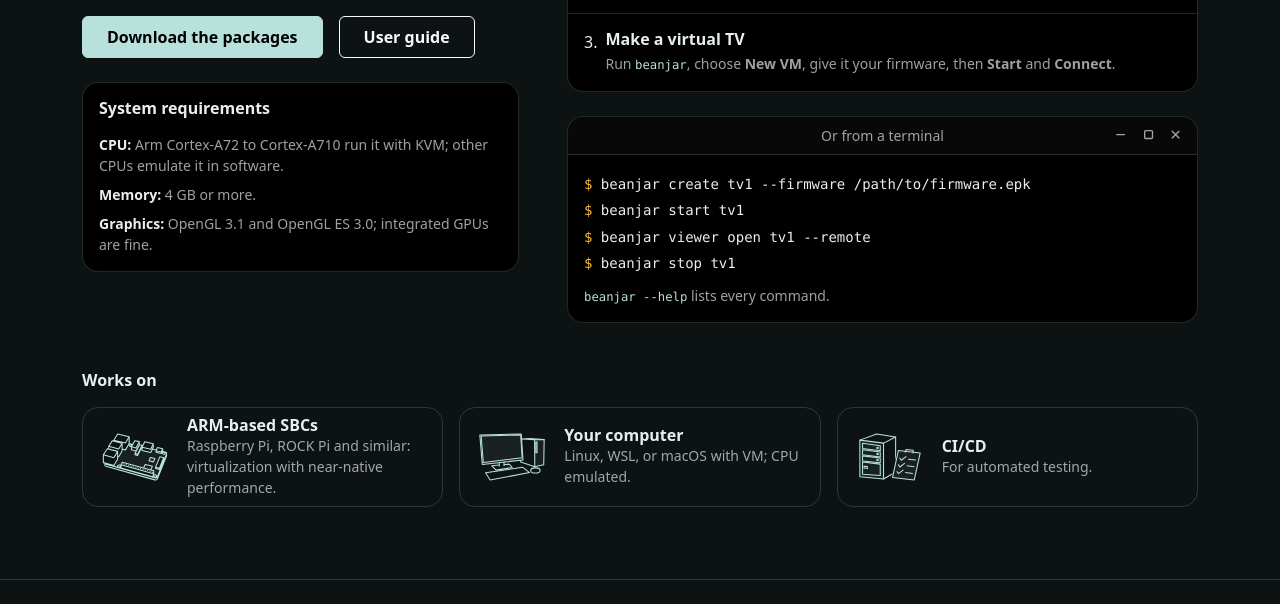
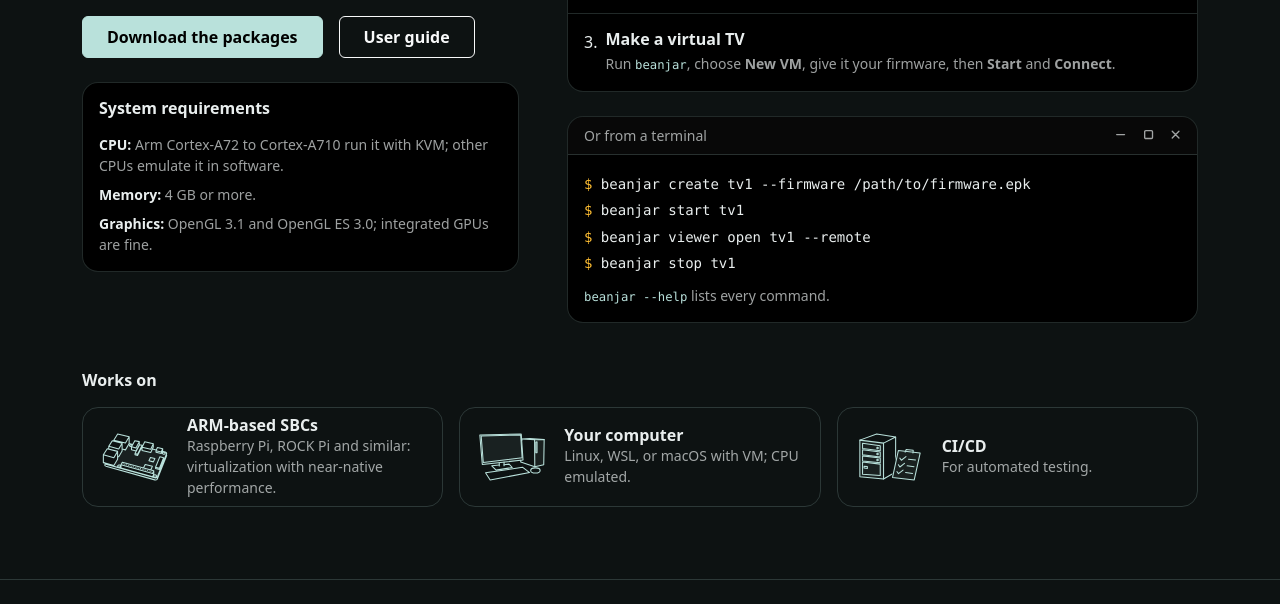
Before and after one commit to atlet99/beanjar, a website: page site/index-new.html in a window 1280 px wide. Shown: the part 1646-2250 px from the top of the page. Drawn offline with nearby package versions, Linux system fonts and the light colour scheme; files that its build step writes are made by us from their sources.

Commit message:
site: the terminal title on the left outside Apple systems
Source-Commit: 3bff63544b23fbeccec016126ca2dc576c09760f

```diff
--- a/site/scss/_beanjar.scss
+++ b/site/scss/_beanjar.scss
@@ -221,14 +221,21 @@ h2 {
   color: var(--bs-body-color);
 }
 
-/* Laid out like a window's title bar: the title centred, the buttons at the edges. */
+/* Laid out like a window's title bar: elsewhere the title on the left and the buttons on the
+   right, as on Windows; on Apple systems the title centred between the traffic lights and the
+   right edge, as on macOS. */
 .term-bar {
+  display: flex;
+  align-items: center;
+  gap: .5rem;
+}
+
+.os-mac .term-bar {
   display: grid;
   grid-template-columns: 1fr auto 1fr;
-  align-items: center;
 }
 
-.term-title {
+.os-mac .term-title {
   grid-column: 2;
 }
 
@@ -250,6 +257,7 @@ h2 {
 .term-ctl {
   display: flex;
   gap: 1rem;
+  margin-left: auto;
   grid-column: 3;
   justify-self: end;
 }
```
